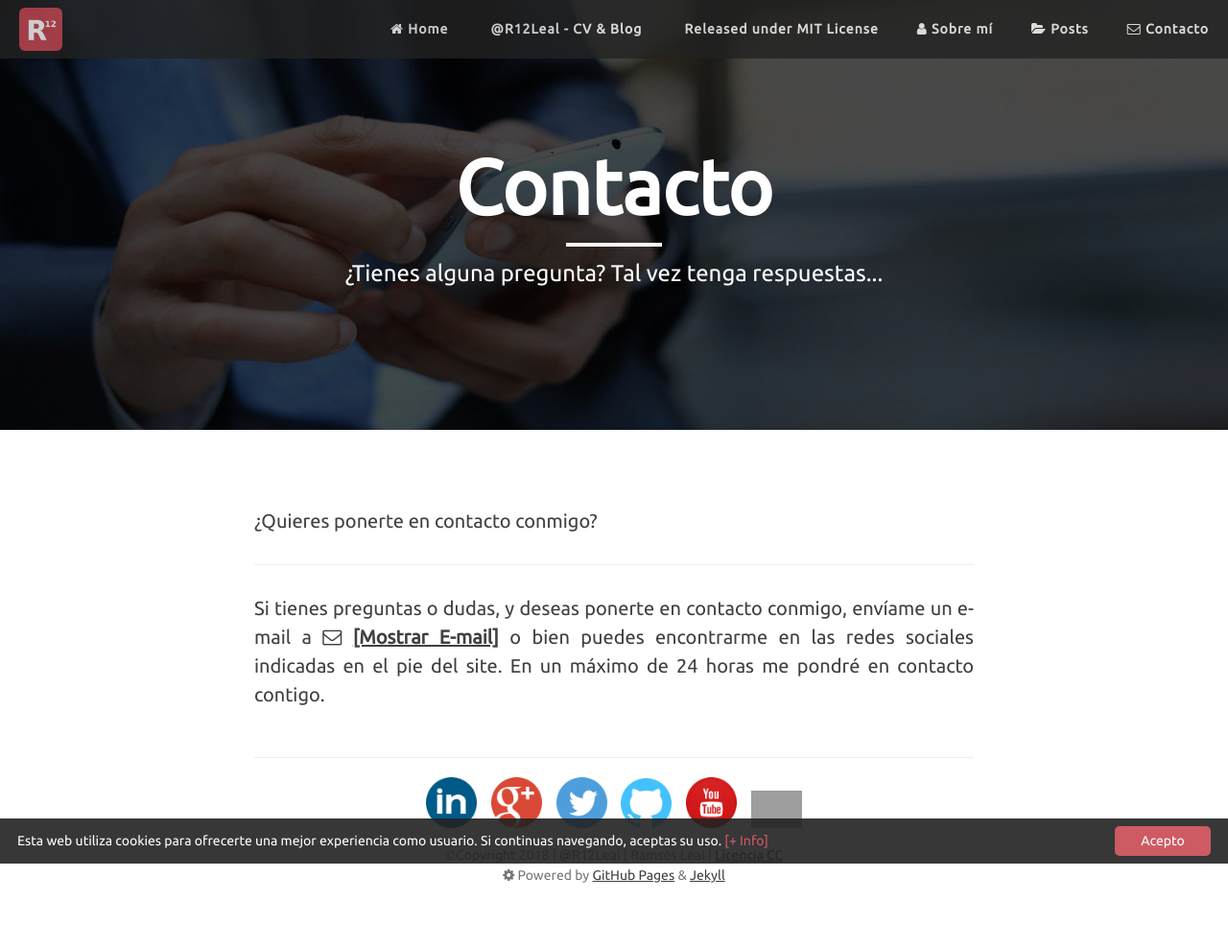
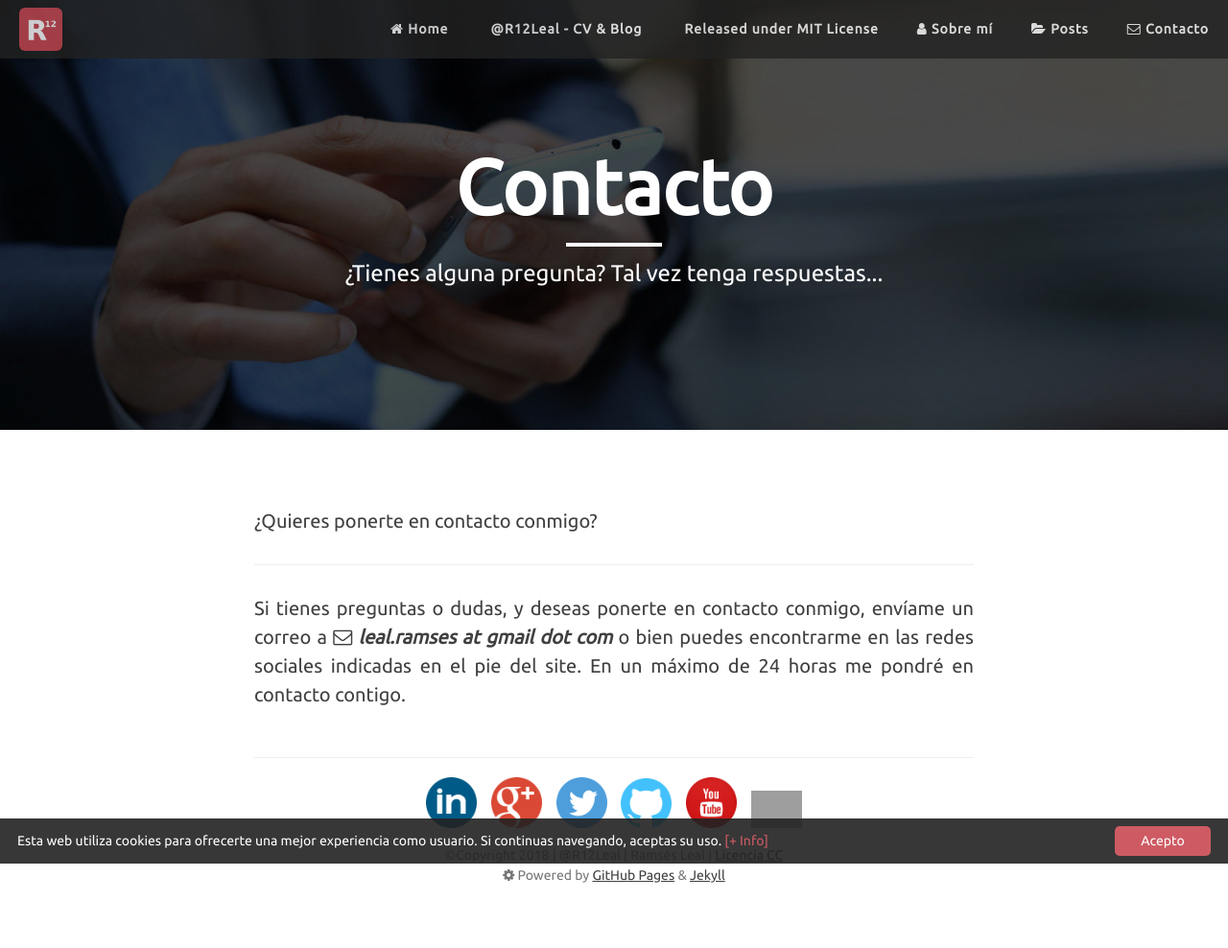
Before and after one commit to R12Leal/R12Leal.github.io, a Jekyll site: the page built from contacto.html, in a window 1280 px wide. Shown: the whole page at 96% size. Built offline with Jekyll 4.4.1, drawn with Linux system fonts in a browser that asks for light colours; nearby versions of some CDN libraries; comment, search, counter and statistics services are not loaded.

Commit message:
commit 10/08/2018 - Actualización contacto

```diff
--- a/_layouts/post.html
+++ b/_layouts/post.html
@@ -47,9 +47,9 @@ comments: true
                 <hr />
                 {% include share-page.html %}
                 <hr />
-                {{ % if page.comments % }}
+                {% if page.comments %}
                     {% include disqus.html %}
-                {{ % endif % }}
+                {% endif %}
                 <hr>
                 <ul class="pager">
                     {% if page.previous.url %}
--- a/contacto.html
+++ b/contacto.html
@@ -5,11 +5,11 @@ description:    "¿Tienes alguna pregunta? Tal vez tenga respuestas..."
 header-img:     "img/page/contacto.jpg"
 ico:            envelope-o
 sitemap:
-  lastmod: 2015-11-11
+  lastmod: 2018-08-10
 ---
 <p>¿Quieres ponerte en contacto conmigo?</p>
 <hr />
 <p>Si tienes preguntas o dudas, y deseas ponerte en contacto conmigo,
-  envíame un e-mail a <i class="fa fa-envelope-o"></i> <strong><a href="http://www.google.com/recaptcha/mailhide/d?k=01_a2HOHLoiyuUDNqnhKZAEQ==&amp;c=7ptFtoBcoAjEBcccnM9NvzlGS16psjaSwsJZyty5qw4=" onclick="window.open('http://www.google.com/recaptcha/mailhide/d?k\07501_a2HOHLoiyuUDNqnhKZAEQ\75\75\46c\0757ptFtoBcoAjEBcccnM9NvzlGS16psjaSwsJZyty5qw4\075', '', 'toolbar=0,scrollbars=0,location=0,statusbar=0,menubar=0,resizable=0,width=500,height=300'); return false;" title="Reveal this e-mail address">[Mostrar E-mail]</a></strong> o bien puedes
+  envíame un correo a <i class="fa fa-envelope-o"></i> <strong><i>leal.ramses at gmail dot com</i></strong> o bien puedes
   encontrarme en las redes sociales indicadas en el pie del site. En
   un máximo de 24 horas me pondré en contacto contigo.</p>
```
